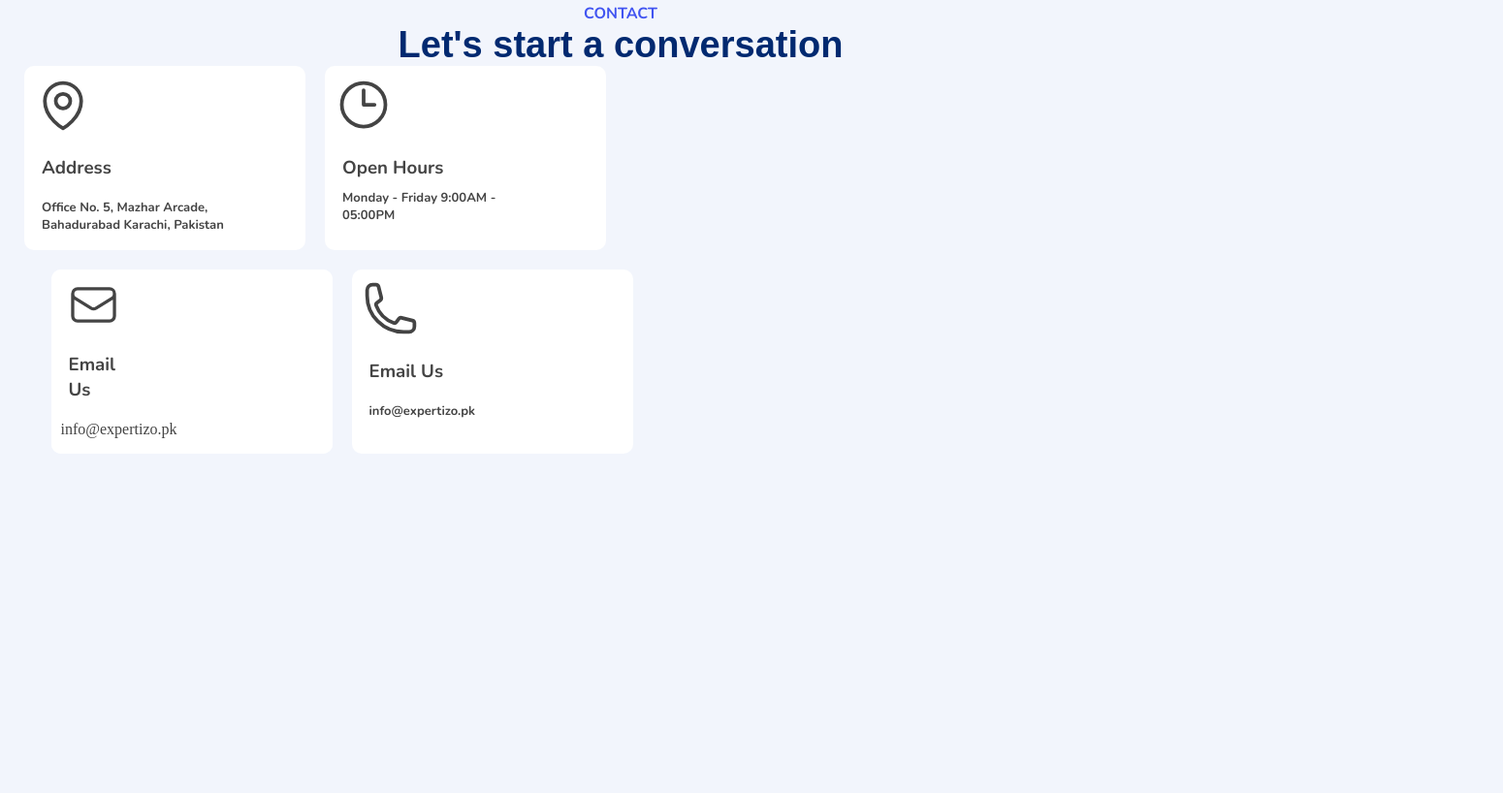
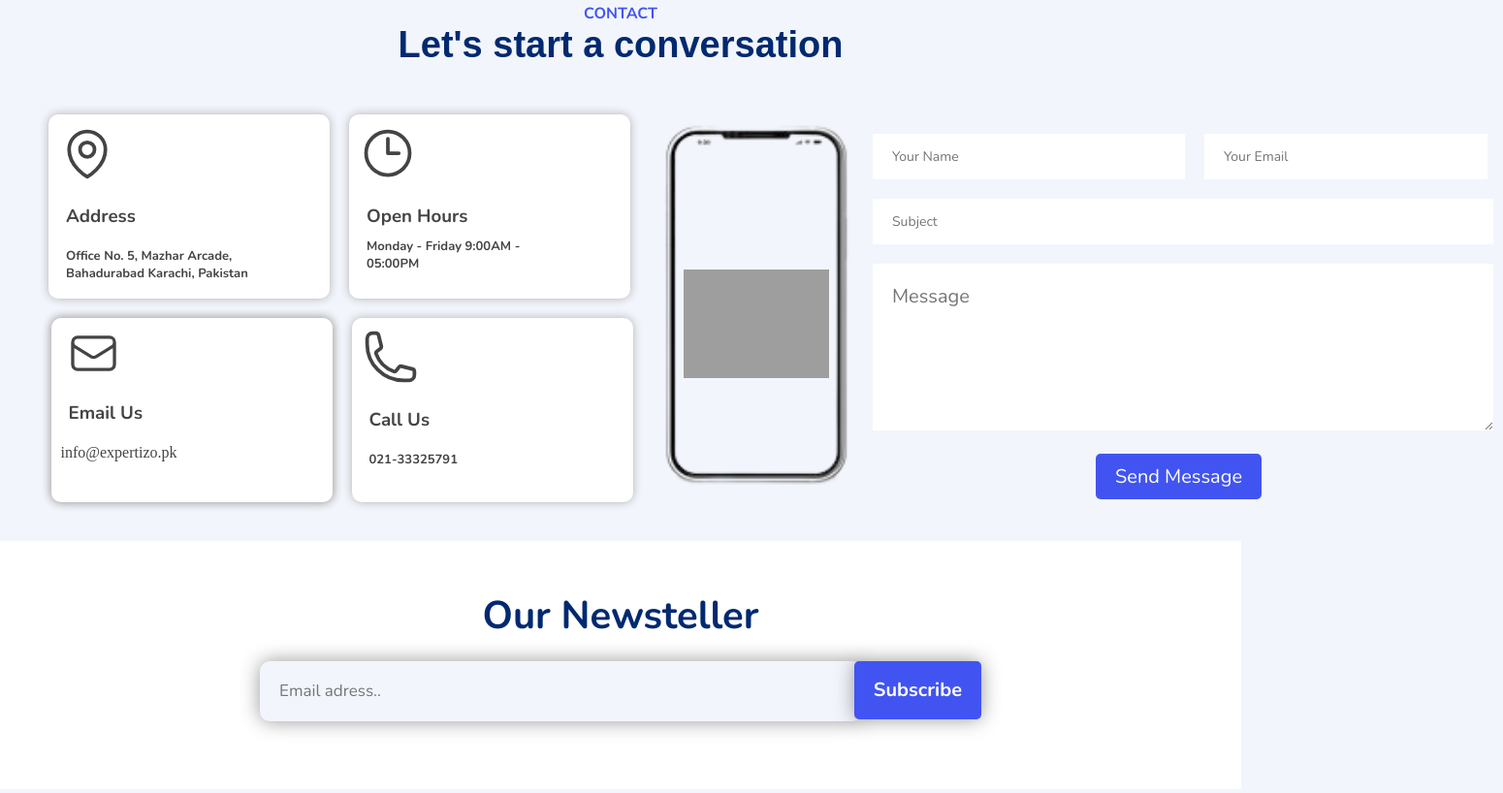
Before and after one commit to saudalam1/Expertizo-clone, a plain HTML site: page index.html in a window 1280 px wide. Shown: the part 7659-8477 px from the top of the page at 97% size, 1550 px wide, since content can reach past the window. Before the commit the page ends 8127 px from the top, so only its background shows below. Drawn offline with nearby package versions, Linux system fonts and the light colour scheme; grey boxes are pictures that could not be loaded; a web font is replaced by a local one.

Commit message:
95% done

```diff
--- a/index.html
+++ b/index.html
@@ -537,8 +537,8 @@
     </div>
 
 
-    <div class="contact">
-        <div class="cont1">
+    <div class="contact" style="margin-top: 50px;">
+        <div class="cont1" style="margin-left: 50px; ">
             <div class="svg">
                 <svg xmlns="http://www.w3.org/2000/svg" fill="none" viewBox="0 0 24 24" stroke-width="1.5"
                     stroke="currentColor" class="size-6">
@@ -578,7 +578,7 @@
                         <path stroke-linecap="round" stroke-linejoin="round" d="M21.75 6.75v10.5a2.25 2.25 0 0 1-2.25 2.25h-15a2.25 2.25 0 0 1-2.25-2.25V6.75m19.5 0A2.25 2.25 0 0 0 19.5 4.5h-15a2.25 2.25 0 0 0-2.25 2.25m19.5 0v.243a2.25 2.25 0 0 1-1.07 1.916l-7.5 4.615a2.25 2.25 0 0 1-2.36 0L3.32 8.91a2.25 2.25 0 0 1-1.07-1.916V6.75" />
                       </svg>
 
-                    <h3 style="color: #444444; font-family: nunito; margin-left: 8px; ">
+                    <h3 style="color: #444444; font-family: nunito; margin-left: 8px; width: 100px;">
                         Email Us
                     </h3>
                     <p style="font-size: 13px; width:200px; font-family: nunito; font-weight: 700; color: #444444; margin-left: 8px;"></p>
@@ -595,16 +595,85 @@
 
 
                 <h3 style="color: #444444; font-family: nunito; margin-left: 8px; width: 100px;">
-                    Email Us
+                    Call Us
                 </h3>
                 <p
                     style="font-size: 13px; width: 200px; font-family: nunito; font-weight: 700; color: #444444; margin-left: 8px;">
-                    info@expertizo.pk
+                    021-33325791
                 </p>
             </div>
         </div>
     </div>
 
+<div class="form">
+    <div class="line-1">
+        <div class="name">
+<input type="text" placeholder="Your Name">
+        </div>
+        <div class="email">
+            <input type="email" placeholder="Your Email">
+        </div>
+    </div>
+
+
+    <div class="sub">
+        <input type="text " placeholder="Subject">
+
+    </div>
+    <div class="msg">
+        <textarea name="" id="" placeholder="Message"></textarea>
+    </div>
+
+    <div class="btn">
+        <button style="font-size: 20px;">Send Message</button>
+    </div>
+    <div class="mob">
+      <img src="3d-high-quality-vector-mobile-260nw-2121419597-removebg-preview.png" alt="" width="600px" height="500px">
+    </div>
+    <div class="log">
+        <img src="https://www.expertizo.pk/assets/img/logo.png" alt="" width="150px">
+    </div>
+</div>
+</div>
+
+
+<div class="news">
+     Our Newsteller
+     <div>
+        <input type="email" placeholder="Email adress..">
+        <button>Subscribe</button>
+     </div>
+</div>
+
+
+
+
+<div class="foot">
+    <div>
+        <div class="logo">
+            <img src="https://www.expertizo.pk/assets/img/logo.png" alt="" width="150px">
+        </div>
+         <div class="team-para">
+            With a team of experienced professionals, we provide end-to-end software development services, from requirements gathering to deployment. Their expertise spans across various technologies, enabling us to develop tailored software solutions that meet clients' unique business needs.
+         </div>
+         <div class="linkedin">
+
+         </div>
+
+
+    </div>
+</div>
+
+
+
+
+
+
+
+
+
+
+
 
 
 </body>
--- a/style.css
+++ b/style.css
@@ -798,6 +798,7 @@ button a {
     height: 190px;
     width: 290px;
     border-radius: 10px;
+    box-shadow: 0px 0px 10px  #b1b1b1;
 }
 
 
@@ -817,6 +818,7 @@ button a {
     background-color: white;
     height: 190px;
     width: 290px;
+    box-shadow: 0px 0px 10px  #b1b1b1;
     border-radius: 10px;
 }
 
@@ -824,6 +826,8 @@ button a {
     background-color: white;
     height: 190px;
     width: 290px;
+    box-shadow: 0px 0px 10px  #b1b1b1;
+
     border-radius: 10px;
 }
 
@@ -833,4 +837,135 @@ button a {
     height: 190px;
     width: 290px;
     border-radius: 10px;
+    box-shadow: 0px 0px 10px  #b1b1b1;
 }
+
+
+.form{
+    margin-top: 20px;
+    height:400px ;
+    position: relative;
+    top: -420px;
+    left: 900px;
+    width: 650px;
+}
+
+
+.line-1{
+    display: flex;
+}
+
+.name input{
+    font-family: nunito;
+    font-weight: lighter;
+    height: 45px;
+    width: 300px;
+    border: none;
+    font-size: 14px;
+    padding-left: 20px;
+}
+
+
+.email input{
+    font-family: nunito;
+    font-weight: lighter;
+    height: 45px;
+    width: 270px;
+    padding-left: 20px;
+    border: none;
+    font-size: 14px;
+    margin-left: 20px;
+
+}
+
+
+
+.sub input{
+    margin-top: 20px;
+    font-family: nunito;
+    font-weight: lighter;
+    height: 45px;
+    width: 95%;
+    padding-left: 20px;
+    border: none;
+    font-size: 14px;
+
+}
+
+
+textarea{
+    margin-top: 20px;
+    font-family: nunito;
+    font-weight: lighter;
+    height: 150px;
+    width: 95%;
+    padding-left: 20px;
+    padding-top: 20px;
+    border: none;
+    font-size: 20px;
+
+}
+
+
+
+.btn button{
+    margin-left: 230px;
+    margin-top: 20px;
+}
+
+.mob{
+    position: relative;
+    top: -430px;
+    left: -420px;
+
+}
+
+
+.log img{
+    position: absolute;
+    top: 140px;
+    left: -195px;
+
+}
+
+
+
+.news{
+    font-family: nunito;
+    font-size: 40px;
+    font-weight: 700;
+    text-align: center;
+    color: #012970;
+    background-color:rgb(255, 255, 255) ;
+    padding-top: 50px;
+    padding-bottom: 70px;
+    position: relative;
+
+    top: -400px;
+}
+
+.news input{
+    font-family: nunito;
+    width: 600px;
+    height: 60px;
+    border-radius: 10px;
+    border: none;
+    box-shadow: 0px 0px 20px #989898;
+    margin-top: 20px;
+    padding-left: 20px;
+    font-size: 17px;
+    background-color: #F2F5FC;
+}
+
+
+.news button{
+    height: 40px;
+    box-shadow: 0px 0px 20px #989898;
+}
+
+
+
+.foot{
+    background-color: white;
+    height: 300px;
+}
```
Also changed, not shown: 3d-high-quality-vector-mobile-260nw-2121419597-removebg-preview.png (added).
